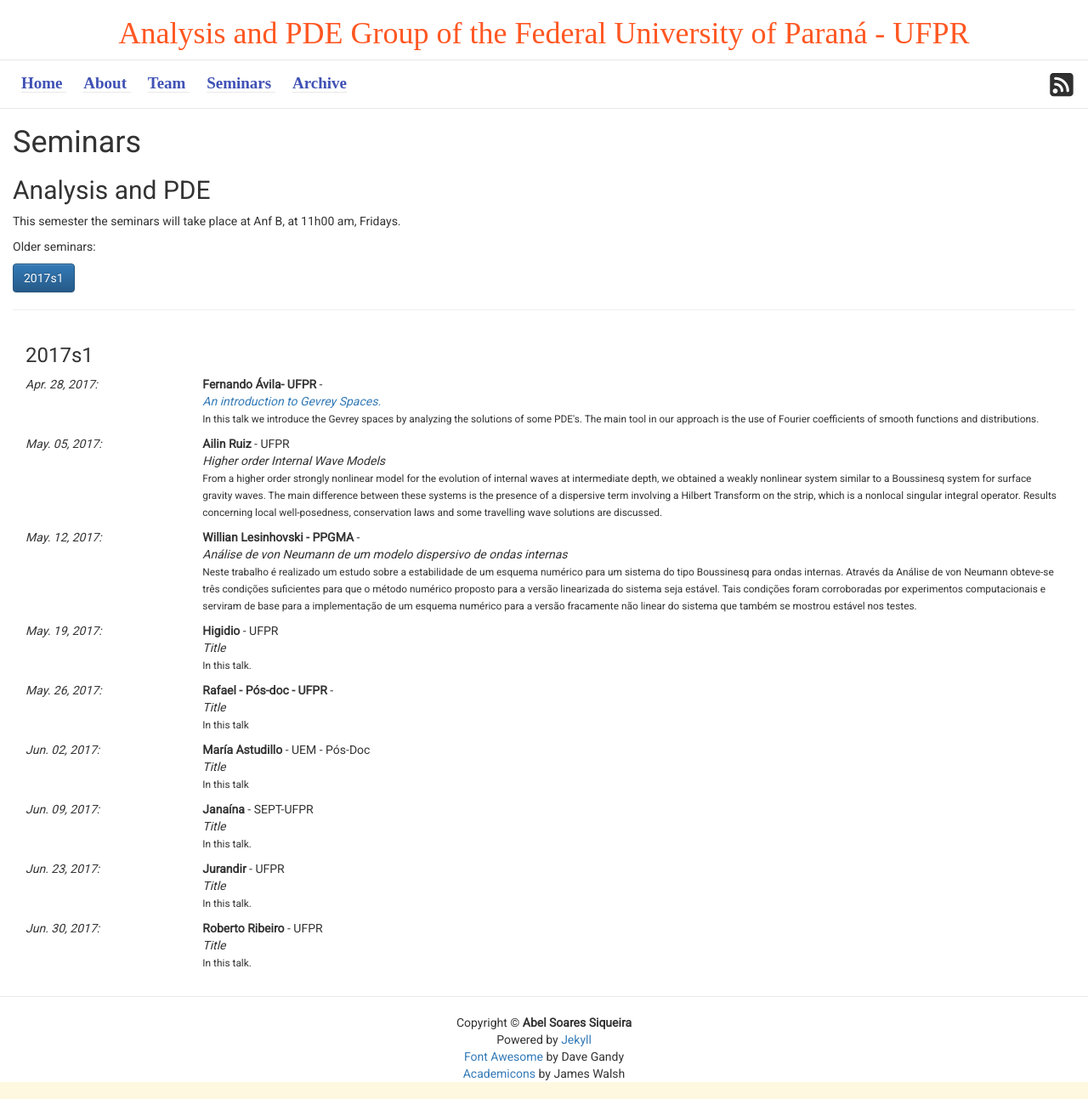
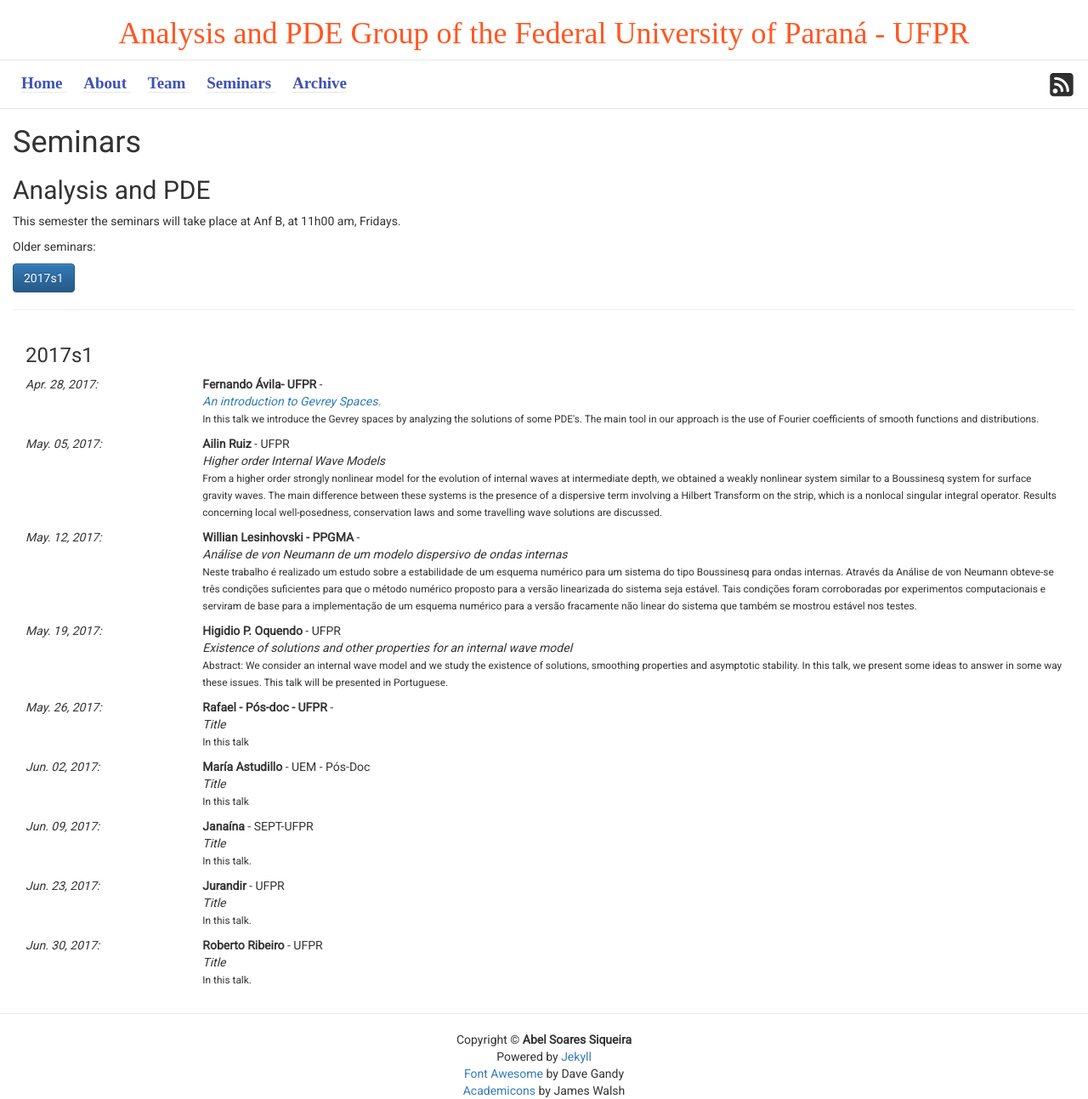
Before and after one commit to ufpr-pde/ufpr-opt.github.io, a Jekyll site: the page built from d_seminars.md, in a window 1280 px wide. Shown: the whole page at 85% size. Built offline with Jekyll 4.4.1, drawn with Linux system fonts in a browser that asks for light colours; some web fonts are replaced.

Commit message:
Update seminars.yml

```diff
--- a/_data/seminars.yml
+++ b/_data/seminars.yml
@@ -30,13 +30,18 @@
     versão linearizada do sistema seja estável. Tais condições foram corroboradas por experimentos computacionais e serviram de base
     para a implementação de um esquema numérico para a versão fracamente não linear do sistema que também se mostrou estável nos testes.
 
-- author: Higidio
+- author: Higidio P. Oquendo
   date: 2017-05-19
   semester: 2017s1
   affiliation: UFPR
-  title: Title
+  title: Existence of solutions and other properties for an internal wave model
   abstract: >
-    In this talk.
+    Abstract: We consider an internal wave model and we study the existence
+    of solutions, smoothing properties and asymptotic stability. In this talk, we present some ideas to
+    answer in some way these issues.
+
+    This talk will be presented in Portuguese.
+
 
 - author: Rafael - Pós-doc - UFPR
   date: 2017-05-26
```
